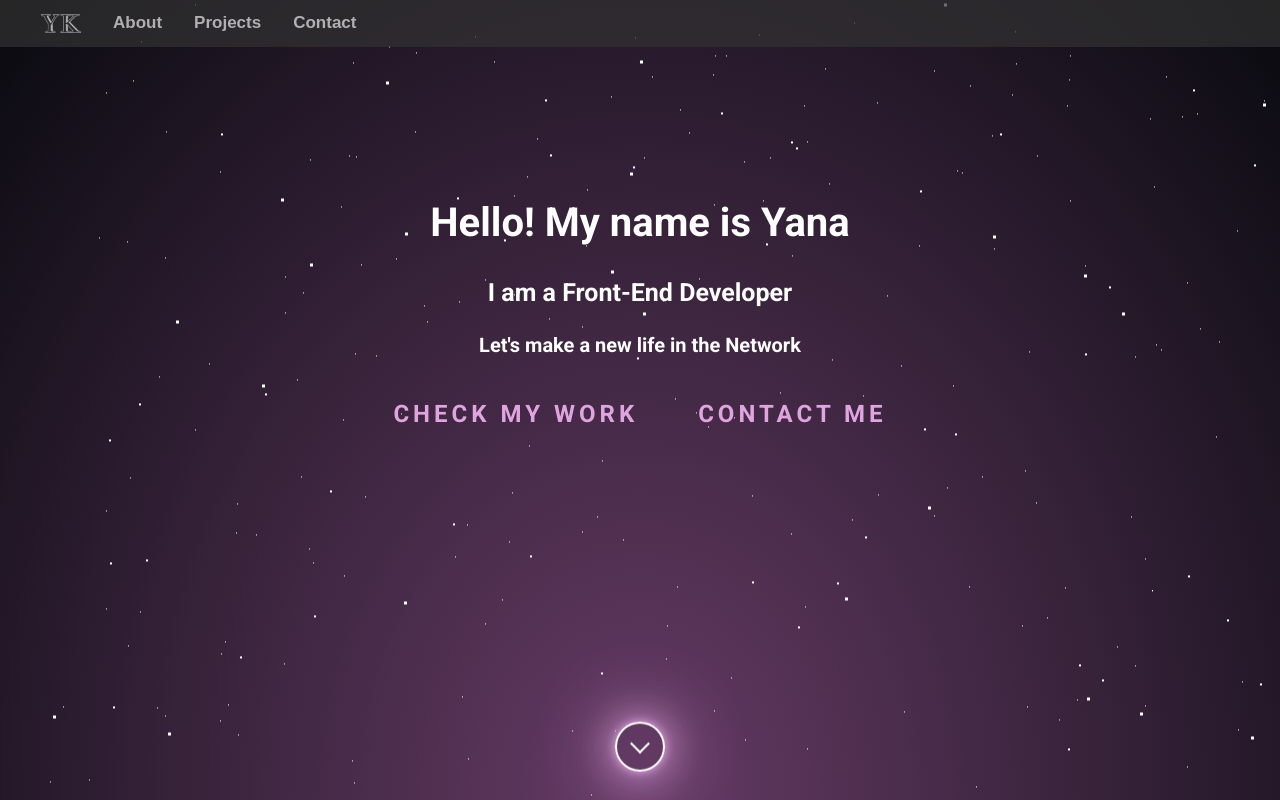
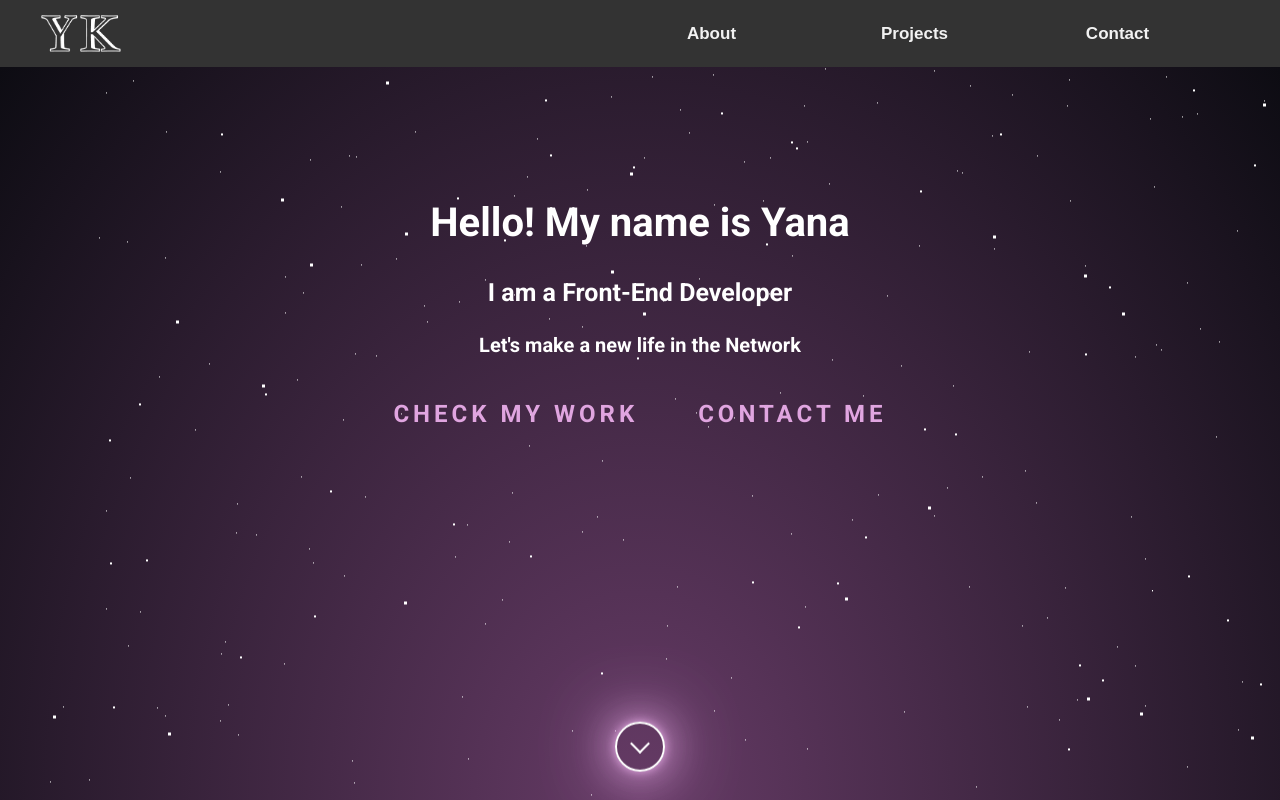
Before and after one commit to YanaKrukovets/yana_krukovets_portfolio, a Next.js app: page / in a window 1280 px wide. Shown: the top 800 px of the page. Built offline with nearby package versions, Linux system fonts and the light colour scheme; a web font is replaced by a local one.

Commit message:
menu fix

```diff
--- a/components/Navbar.js
+++ b/components/Navbar.js
@@ -1,57 +1,165 @@
-import React, { useState, useEffect } from "react";
-import { GiHamburgerMenu } from "react-icons/gi";
 import Link from "next/link";
+import React, { useEffect, useState, useRef } from "react";
+import { useRouter } from "next/router";
+
 import Image from "next/image";
 
-const Navbar = () => {
-  const showLinks = (event) => {
-    var x = document.getElementById("myTopnav");
-    if (x.classList.contains("responsive")) {
-      x.classList.remove("responsive");
-    } else {
-      x.classList.add("responsive");
-    }
+export default function Navbar() {
+  const router = useRouter();
+  const { locale, asPath } = router;
+  const [mobileNavExpanded, setMobileNavExpanded] = useState(false);
+  const dropdown = useRef(null);
+
+  const [isReveal, setIsReveal] = useState(true);
+  const reveal = () => setIsReveal(!isReveal);
+  let nav;
+
+  nav = {
+    item1: {
+      label:
+        "<span class='whitespace-nowrap lg:whitespace-normal font-inka md:font-[500]'>About</span>",
+      href: "/#about",
+    },
+    item2: {
+      label:
+        "<span class='whitespace-nowrap lg:whitespace-normal font-inka md:font-[500]'>Projects</span>",
+      href: "/#projects",
+    },
+    item3: {
+      label:
+        "<span class='whitespace-nowrap lg:whitespace-normal font-inka md:font-[500]'>Contact</span>",
+      href: "/#contact",
+    },
   };
 
-  // Scroll smoothly to the top when the button is clicked
-  const scrollToTop = () => {
-    window.scrollTo({
-      top: 0,
-      behavior: "smooth", // Smooth scroll to top
-    });
+  const loadMenu = () => {
+    let menuArr = [];
+
+    for (const key in nav) {
+      let temp = nav[key];
+      menuArr.push(temp);
+    }
+    return menuArr;
   };
+  const menu = loadMenu();
+
+  // disable scrolling on mobile nav menu
+  useEffect(() => {
+    if (mobileNavExpanded) {
+      document.body.style.position = "fixed";
+      function handleClick(event) {}
+      window.addEventListener("click", handleClick);
+      return () => {
+        window.removeEventListener("click", handleClick);
+        document.body.style.position = "relative";
+      };
+    }
+    return () => (document.body.style.position = "relative");
+  }, [mobileNavExpanded]);
 
   return (
-    <div className="max-w-inner xxxl:px-0">
-      <nav>
-        <div className="topnav fixed w-full left-0 md:py-[15px]" id="myTopnav">
-          <div className="max-w-wrapper px-5 mx-auto">
-            <div className="header-right">
-              <button
-                type="button"
-                className="icon text-white"
-                onClick={(event) => showLinks(event)}
-              >
-                <GiHamburgerMenu />
-              </button>
-              <Link href="#" onClick={scrollToTop} className="ml-[-16px]">
+    <>
+      {/*Header Nav*/}
+      <div className="max-w-inner xxxl:px-0 fixed top-0 w-full z-10">
+        <nav className="md:flex justify-between topnav">
+          <div className="flex justify-between max-w-wrapper px-5 mx-auto w-full">
+            {/* Logo */}
+            <div className="flex justify-between">
+              <div className="w-[80px] md:w-[50px] ">
+                <Link href="/" passHref>
                   <Image
-                  className="max-w-[40px]"
                     src="/images/logos/logo-en.png"
+                    className="w-full max-w-[80px] object-cover my-[15px]"
                     alt="YK - Yana Krukovets logo"
+                    priority={true}
                     width={250}
                     height={250}
                   />
                 </Link>
-              <Link href="#about">About</Link>
-              <Link href="#projects">Projects</Link>
-              <Link href="#contact">Contact</Link>
               </div>
+            </div>
+
+            {/* Desktop Nav */}
+
+            <div className="desktop-nav">
+              {!!menu &&
+                menu.map((item, index) => {
+                  return (
+                    <div key={index}>
+                      <Link
+                        href={item.href}
+                        key={item.label}
+                        className={`${
+                          router.pathname == "/" + item.href ? "active" : ""
+                        } text-white  hover:underline menu-a`}
+                      >
+                        <span
+                          className="!flex flex-col xmd:inline-block"
+                          dangerouslySetInnerHTML={{ __html: item.label }}
+                        ></span>
+                      </Link>
+                    </div>
+                  );
+                })}
+            </div>
+
+            {/* Mobile Nav */}
+
+            <div
+              className={`mobile-nav ${
+                mobileNavExpanded ? "block h-full" : ""
+              }`}
+            >
+              {!!menu &&
+                menu.map((item, index) => {
+                  return (
+                    <div key={index}>
+                      {item.submenu ? (
+                        <></>
+                      ) : (
+                        <Link
+                          href={item.href}
+                          className="mobile-nav-item"
+                          onClick={() =>
+                            setMobileNavExpanded(!mobileNavExpanded)
+                          }
+                        >
+                          <span
+                            className={`mobile-nav-text ${
+                              index === 0
+                                ? "max-w-[200px]"
+                                : index === 1
+                                ? "xmd:max-w-[240px]"
+                                : ""
+                            }`}
+                            dangerouslySetInnerHTML={{ __html: item.label }}
+                          ></span>
+                        </Link>
+                      )}
+                    </div>
+                  );
+                })}
+            </div>
+
+            {/* Language Toggle */}
+            <div className="flex-end ">
+              <a
+                role="button"
+                ref={dropdown}
+                id="nav-button"
+                className={`${mobileNavExpanded ? "open" : ""} nav-button`}
+                onClick={() => {
+                  setMobileNavExpanded(!mobileNavExpanded);
+                }}
+              >
+                <span></span>
+                <span></span>
+                <span></span>
+              </a>
             </div>
           </div>
         </nav>
       </div>
+    </>
   );
-};
-
-export default Navbar;
+}
--- a/styles/components/_header.scss
+++ b/styles/components/_header.scss
@@ -66,7 +66,7 @@ header {
       position: absolute;
       height: 3px;
       width: 100%;
-      background: $color-gray;
+      background: #fff;
       opacity: 1;
       left: 0;
       -webkit-transform: rotate(0deg);
@@ -139,7 +139,6 @@ header {
     width: 100%;
     margin-left: 20px;
     margin-right: 20px;
-    margin-top: 10px;
 
     button,
     a {
@@ -245,18 +244,18 @@ header {
   .mobile-nav {
     &.block {
       transform: translateX(0);
-      border-top: 5px solid $color-yellow;
     }
 
     transform: translateX(-100%);
     width: 100%;
     position: fixed;
     right: 0;
-    top: 62px;
+    top: 49px;
     z-index: 999;
-    background: $color-white;
+    background: #333;
     overflow: hidden;
     padding: 10px 25px 25px 25px;
+    opacity: 1;
 
     @media (min-width: $xxmedium-min-width) {
       display: none !important;
@@ -287,7 +286,7 @@ header {
         letter-spacing: 0.4px;
         text-decoration: none;
         position: relative;
-        color: $color-middle-gray;
+        color: #fff;
       }
 
       &:hover {
--- a/styles/components/_home.scss
+++ b/styles/components/_home.scss
@@ -892,10 +892,9 @@ footer {
 .topnav {
   overflow: hidden;
   background-color: #333;
-  opacity: 0.7;
 }
 
-.topnav a {
+.menu-a {
   float: left;
   display: block;
   color: #f2f2f2;
@@ -905,28 +904,11 @@ footer {
   font-size: 17px;
 }
 
-.topnav a:hover {
-  background-color: #4d4d4d;
-}
-
-.topnav a.active {
-  background-color: #04aa6d;
-  color: white;
-}
-
-.topnav .icon {
-  display: none;
-}
-
 nav {
   position: fixed;
   right: 0;
   width: 100%;
   z-index: 99;
-}
-
-nav a:hover {
-  box-shadow: 0 0 10px #694569, 0 0 40px #694569, 0 0 80px #694569;
 }
 
 .tech {
@@ -940,42 +922,3 @@ nav a:hover {
   padding: 10%;
   font-size: 20px;
 }
-
-@media screen and (max-width: 850px) {
-  .topnav a {
-    display: none;
-  }
-  .topnav .icon {
-    float: right;
-    display: block;
-    font-size: 30px;
-  }
-  .topnav.responsive {
-    position: relative;
-  }
-  .topnav.responsive .icon {
-    right: 0;
-    top: 0;
-  }
-  .topnav.responsive a {
-    float: none;
-    display: block;
-    text-align: left;
-  }
-
-  .pPos,
-  .tree,
-  header::after {
-    display: none;
-  }
-
-  .right-side,
-  .left-size {
-    width: 100%;
-  }
-
-  .figure-size,
-  #projects img {
-    width: 90%;
-  }
-}
--- a/styles/styles.css
+++ b/styles/styles.css
@@ -588,7 +588,6 @@ header .mobile-nav {
 }
 header .mobile-nav.block {
   transform: translateX(0);
-  border-top: 5px solid rgb(131 197 190);
 }
 @media (min-width: 898px) {
   header .mobile-nav {
```
Lines whose indentation alone changed are shown as unchanged.
